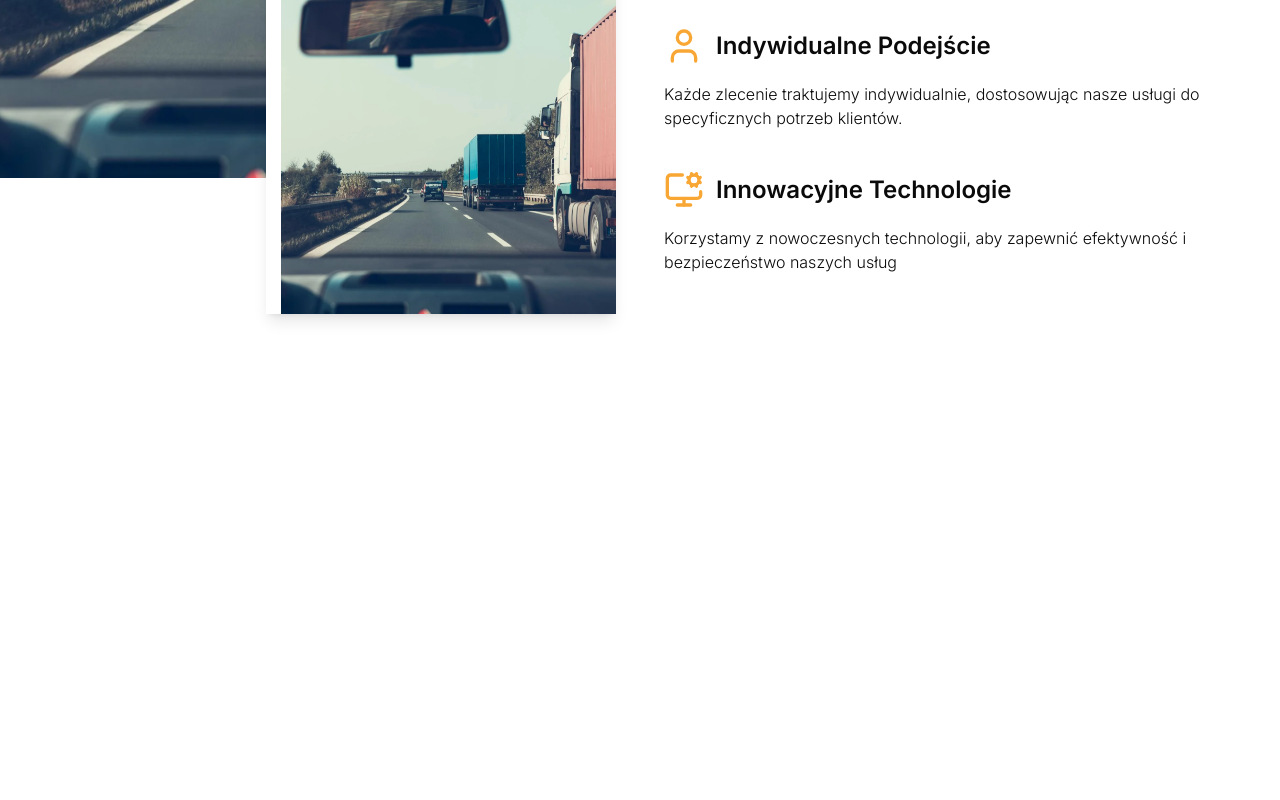
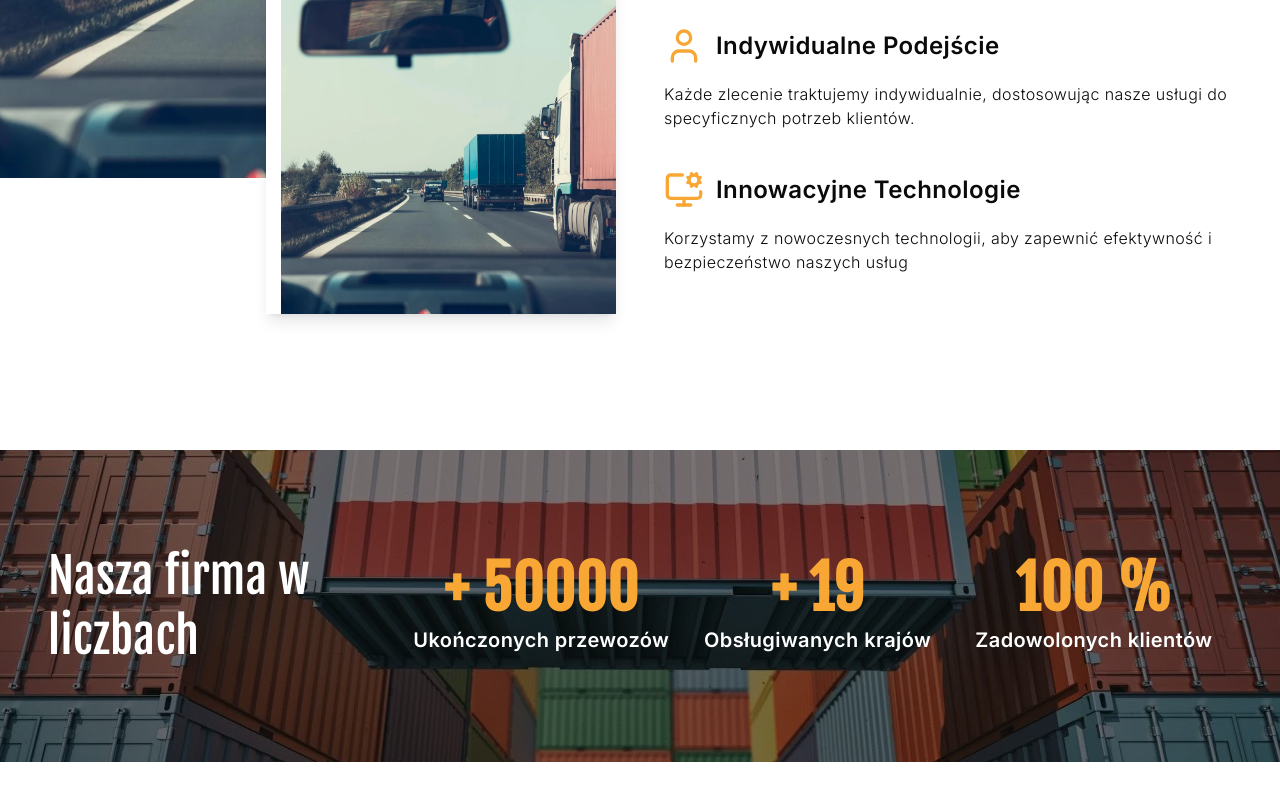
Before and after one commit to marekgacekdev45/ebene, a Next.js app: page / in a window 1280 px wide. Shown: the part 1353-2153 px from the top of the page. Before the commit the page ends 1723 px from the top, so only its background shows below. Built offline with nearby package versions, Linux system fonts and the light colour scheme.

Commit message:
create stats section

```diff
--- a/app/globals.css
+++ b/app/globals.css
@@ -68,6 +68,15 @@ body {
     @apply border-border;
   }
   body {
-    @apply bg-background text-foreground;
+    @apply bg-background text-foreground tracking-wide;
   }
 }
+
+@layer utilities {
+  .heading {
+    @apply font-heading font-medium text-5xl leading-tight
+  }
+  .text {
+    @apply font-light leading-normal
+  }
+}
--- a/app/page.tsx
+++ b/app/page.tsx
@@ -1,11 +1,13 @@
-import About from '@/components/about'
-import Hero from '@/components/hero'
+import Hero from '@/components/home/hero'
+import About from '@/components/home/about'
+import Stats from '@/components/home/stats'
 
 export default function Home() {
 	return (
 		<>
 			<Hero />
 			<About />
+			<Stats />
 		</>
 	)
 }
--- /dev/null
+++ b/components/counter.tsx
@@ -0,0 +1,69 @@
+'use client'
+
+import React, { useState, useEffect, useRef } from 'react'
+
+const Counter = ({
+    target,
+	suffix,
+	prefix,
+	text,
+	speed =50,
+    step = 1
+}: {
+    target: number
+	suffix?: string
+	prefix?: string
+	text: string
+	speed?: number
+    step?:number
+}) => {
+	const [count, setCount] = useState(0)
+	const [isVisible, setIsVisible] = useState(false)
+	const counterRef = useRef<HTMLSpanElement | null>(null)
+
+	useEffect(() => {
+		const observer = new IntersectionObserver(
+			([entry]) => {
+				setIsVisible(entry.isIntersecting)
+			},
+			{
+				threshold: 0.5,
+			}
+		)
+
+		if (counterRef.current) {
+			observer.observe(counterRef.current)
+		}
+
+		return () => {
+			if (counterRef.current) {
+				observer.unobserve(counterRef.current)
+			}
+		}
+	}, [])
+
+	useEffect(() => {
+		let interval: number | undefined
+
+		if (isVisible) {
+			interval = window.setInterval(() => {
+				setCount(prevCount => (prevCount < target ? prevCount + step : prevCount))
+			}, speed)
+		} else {
+			clearInterval(interval)
+		}
+
+		return () => clearInterval(interval)
+	}, [isVisible, speed])
+
+	return (
+		<>
+			<span ref={counterRef} className='font-bold text-accent font-heading text-6xl '>
+				{prefix} {count} {suffix}
+			</span>
+			<p className='text-white font-semibold text-xl'>{text}</p>
+		</>
+	)
+}
+
+export default Counter
--- a/components/hero.tsx
+++ b/components/home/hero.tsx
@@ -1,6 +1,6 @@
 import Link from 'next/link'
-import Carousel from './carousel'
-import { Button } from './ui/button'
+import Carousel from '@/components/carousel'
+import { Button } from '@/components//ui/button'
 
 const Hero = () => {
 	return (
--- /dev/null
+++ b/components/home/stats.tsx
@@ -0,0 +1,36 @@
+import Counter from '@/components/counter'
+import Image from 'next/image'
+
+const Stats = () => {
+	return (
+		<section className='my-20 py-24  relative'>
+			<Image
+				src='/background.jpg'
+				alt='background'
+				width={1920}
+				height={420}
+				className='absolute inset-0 -z-20 w-full h-full object-cover'
+				quality={60}
+			/>
+			<div className='bg-black inset-0 absolute -z-10 opacity-50 pointer-events-none'></div>
+			<div className='max-w-screen-xl mx-auto flex flex-col xl:flex-row justify-center items-center gap-12 xl:gap-0 z-10 px-12'>
+				<div className='xl:w-[30%]'>
+					<h2 className='heading text-white text-center xl:text-left'>Nasza firma w liczbach</h2>
+				</div>
+				<div className='xl:w-[70%]  grid grid-cols-1 md:grid-cols-3 gap-6 xl:gap-0'>
+					<div className='flex flex-col justify-start items-center text-center gap-2'>
+						<Counter target={50000} prefix='+' text='Ukończonych przewozów' speed={10} step={100} />
+					</div>
+					<div className='flex flex-col justify-start items-center text-center gap-2'>
+						<Counter target={19} prefix='+' text='Obsługiwanych krajów' speed={100} />
+					</div>
+					<div className='flex flex-col justify-start items-center text-center gap-2'>
+						<Counter target={100} suffix='%' text='Zadowolonych klientów' />
+					</div>
+				</div>
+			</div>
+		</section>
+	)
+}
+
+export default Stats
```
Also changed, not shown: components/home/about.tsx (renamed from components/about.tsx), public/background.jpg (added).
